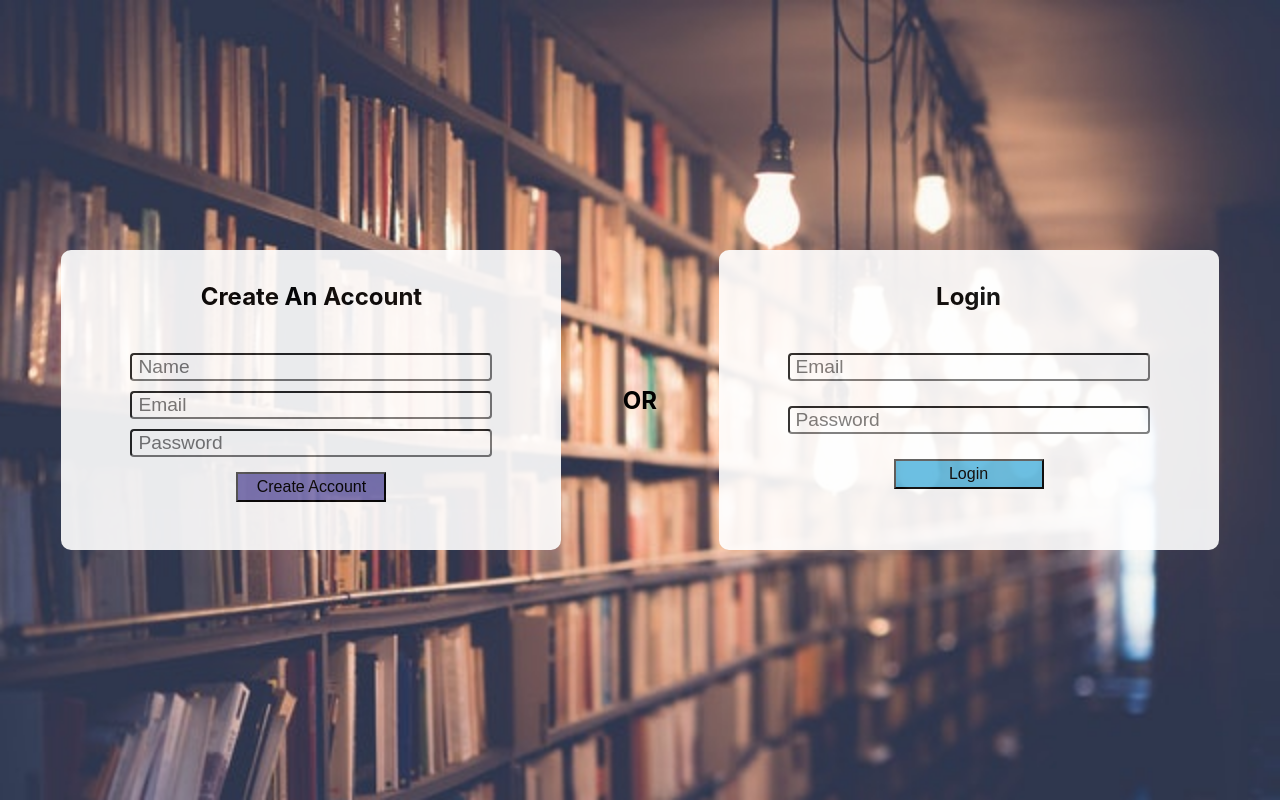
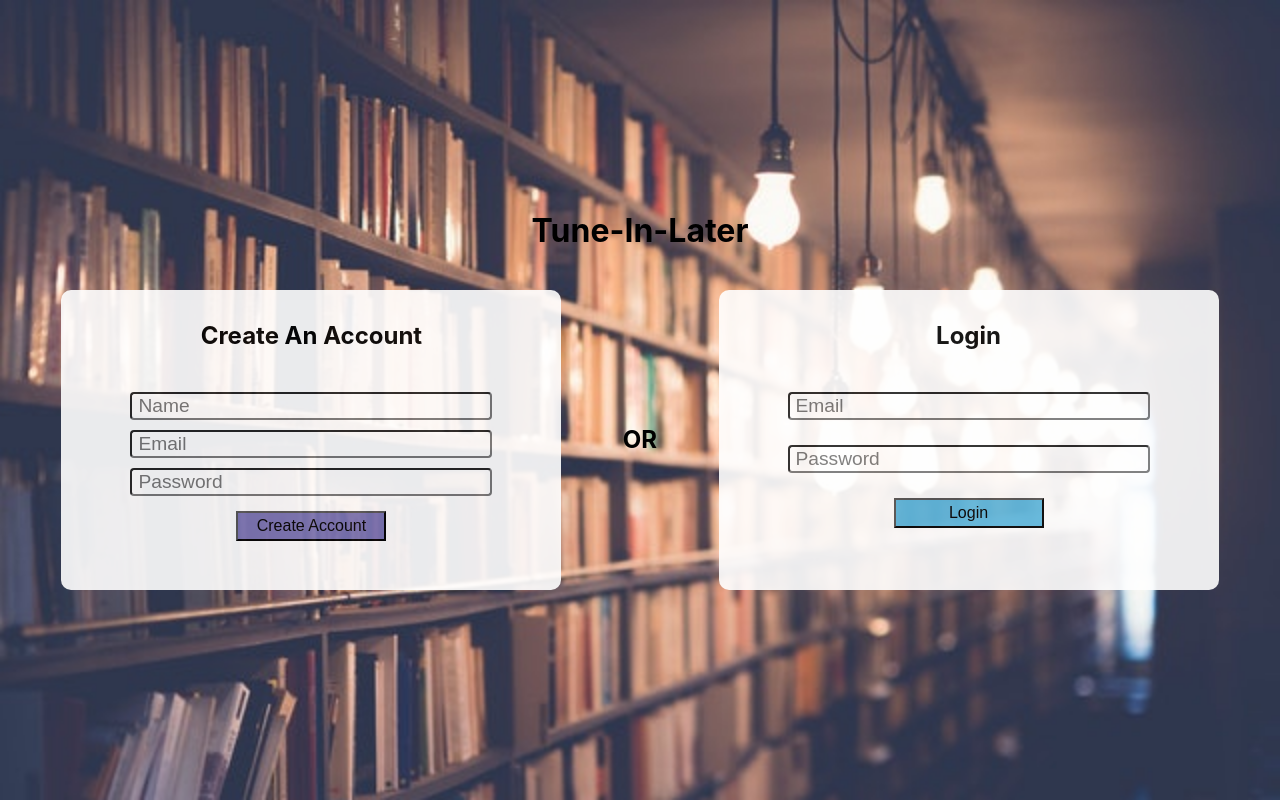
Before and after one commit to jogren/TuneInLater, a React (Create React App) app: page /login in a window 1280 px wide. Built offline with nearby package versions, Linux system fonts and the light colour scheme.

Commit message:
re style login screen

```diff
--- a/src/components/Login/Login.css
+++ b/src/components/Login/Login.css
@@ -1,7 +1,23 @@
+
+.big-container {
+  background-image: url('book2.jpg');
+  background-size: cover;
+  min-height: 100vh;
+  display: flex;
+  flex-direction: column;
+  justify-content: center;
+}
+
+header {
+  text-align: center;
+}
+
+h1 {
+  margin: 0;
+  margin-bottom: 40px;
+}
+
 .account-container {
-    background-image: url('book2.jpg');
-    background-size: cover;
-    min-height: 100vh;
     display:flex;
     justify-content: space-evenly;
     align-items:center;
--- a/src/components/Login/Login.js
+++ b/src/components/Login/Login.js
@@ -42,6 +42,10 @@ class Login extends Component {
     console.log(this.props)
     const { createName, createEmail, createPassword, loginEmail, loginPassword } = this.state;
     return (
+    <div className="big-container">
+      <header>
+        <h1>Tune-In-Later</h1>
+      </header>
       <section className="account-container">
         <article className="create-account-container">
           <h4>Create An Account</h4>
@@ -96,6 +100,7 @@ class Login extends Component {
           </form>
         </article>
       </section>
+    </div>
     )
   }
 }
```
